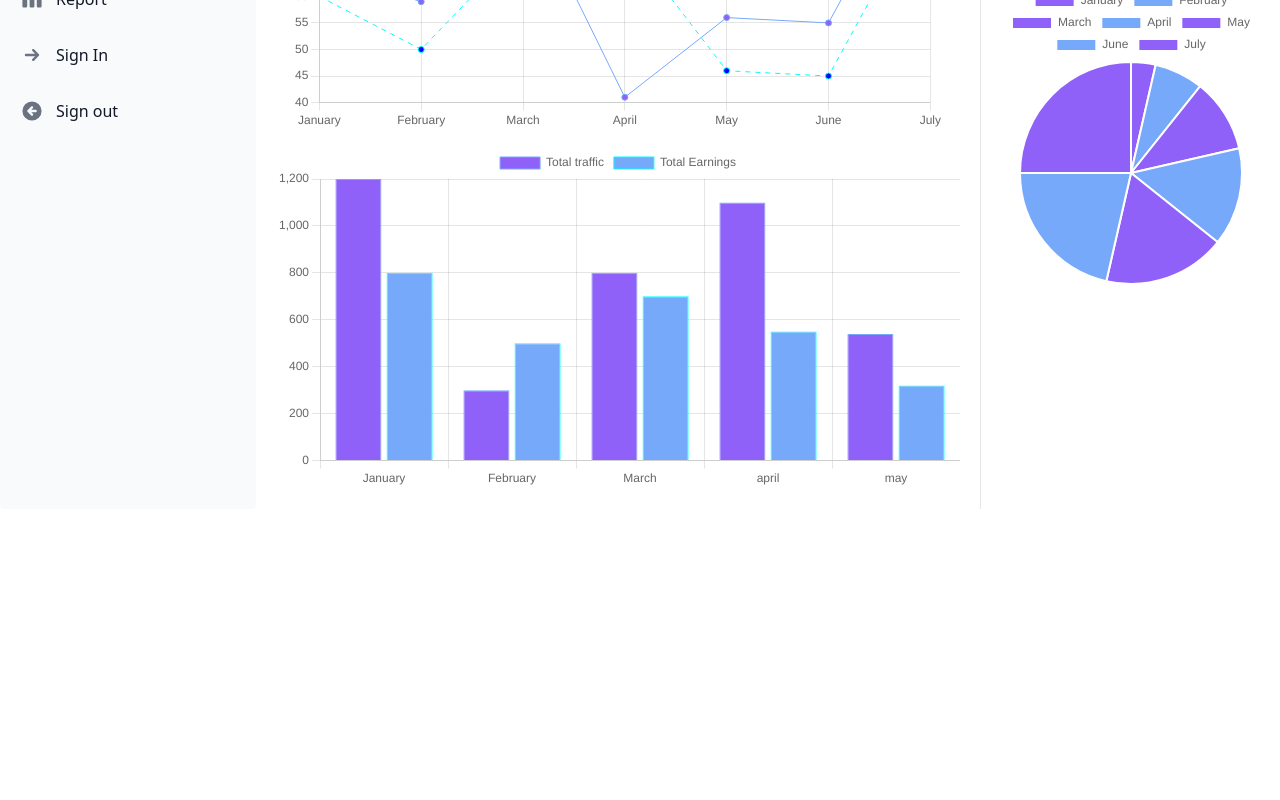
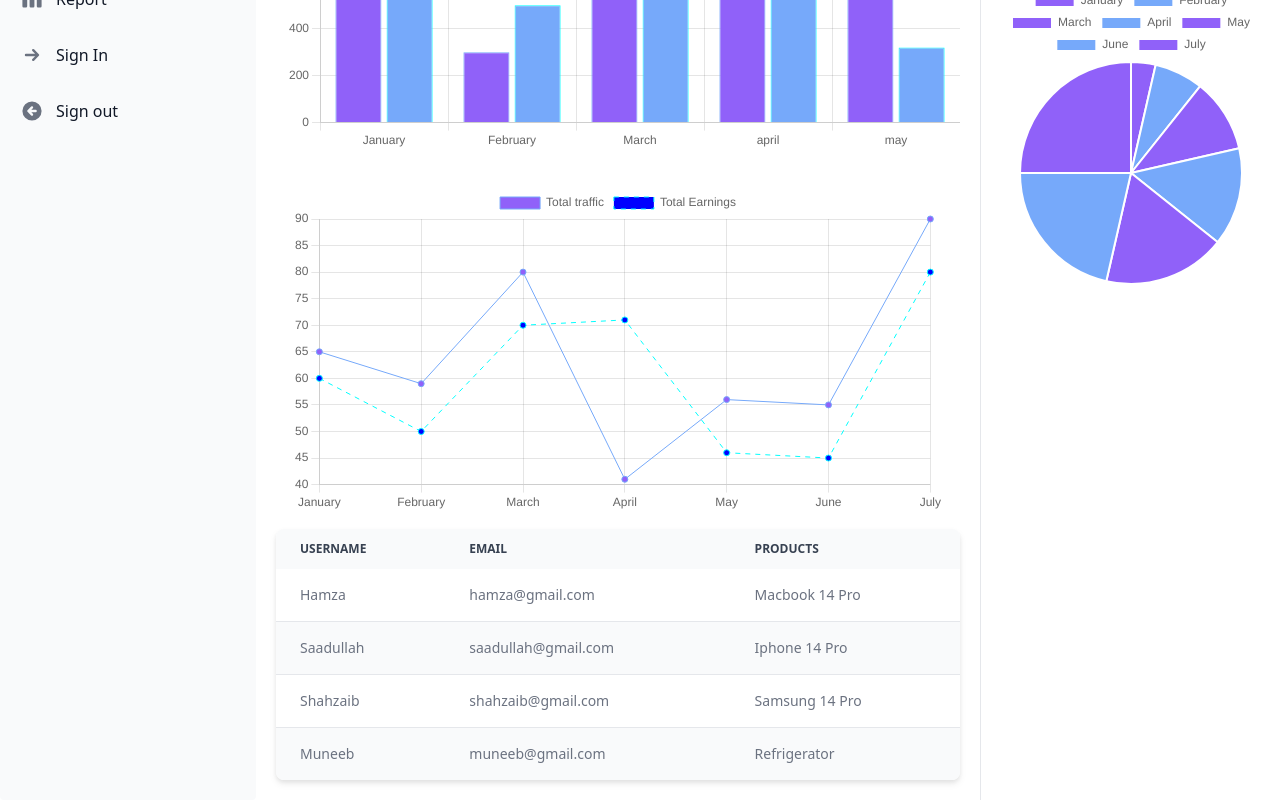
Before and after one commit to Hamza-fullstackdev/react-dashboard, a React (Vite) app: page / in a window 1280 px wide. Shown: the part 351-1151 px from the top of the page. Before the commit the page ends 860 px from the top, so only its background shows below. Built offline with nearby package versions, Linux system fonts and the light colour scheme.

Commit message:
Add Flowbite Table

```diff
--- a/src/components/Main.jsx
+++ b/src/components/Main.jsx
@@ -2,6 +2,7 @@ import { Avatar, Badge } from "flowbite-react";
 import React from "react";
 import Linechart from "../utils/Linechart";
 import Barchart from "../utils/Barchart";
+import DashTable from "../utils/DashTable";
 
 const Main = () => {
   return (
@@ -50,11 +51,17 @@ const Main = () => {
           </div>
         </div>
       </div>
-      <div className="w-full">
-        <Linechart/>
+      <div className='w-full mt-5'>
+        <Barchart />
       </div>
-      <div className="w-full">
-        <Barchart/>
+      <div className='w-full mt-5'>
+        <Linechart />
+      </div>
+      <div className="flex flex-col">
+        <div className="w-full">
+        <DashTable />
+        </div>
+
       </div>
     </div>
   );
--- /dev/null
+++ b/src/utils/DashTable.jsx
@@ -0,0 +1,40 @@
+import React from "react";
+import { Table } from "flowbite-react";
+
+const DashTable = () => {
+  return (
+    <div>
+      <Table striped>
+        <Table.Head>
+          <Table.HeadCell>Username</Table.HeadCell>
+          <Table.HeadCell>Email</Table.HeadCell>
+          <Table.HeadCell>Products</Table.HeadCell>
+        </Table.Head>
+        <Table.Body className="divide-y">
+          <Table.Row>
+            <Table.Cell>Hamza</Table.Cell>
+            <Table.Cell>hamza@gmail.com</Table.Cell>
+            <Table.Cell>Macbook 14 Pro</Table.Cell>
+          </Table.Row>
+          <Table.Row>
+            <Table.Cell>Saadullah</Table.Cell>
+            <Table.Cell>saadullah@gmail.com</Table.Cell>
+            <Table.Cell>Iphone 14 Pro</Table.Cell>
+          </Table.Row>
+          <Table.Row>
+            <Table.Cell>Shahzaib</Table.Cell>
+            <Table.Cell>shahzaib@gmail.com</Table.Cell>
+            <Table.Cell>Samsung 14 Pro</Table.Cell>
+          </Table.Row>
+          <Table.Row>
+            <Table.Cell>Muneeb</Table.Cell>
+            <Table.Cell>muneeb@gmail.com</Table.Cell>
+            <Table.Cell>Refrigerator</Table.Cell>
+          </Table.Row>
+        </Table.Body>
+      </Table>
+    </div>
+  );
+};
+
+export default DashTable;
```
